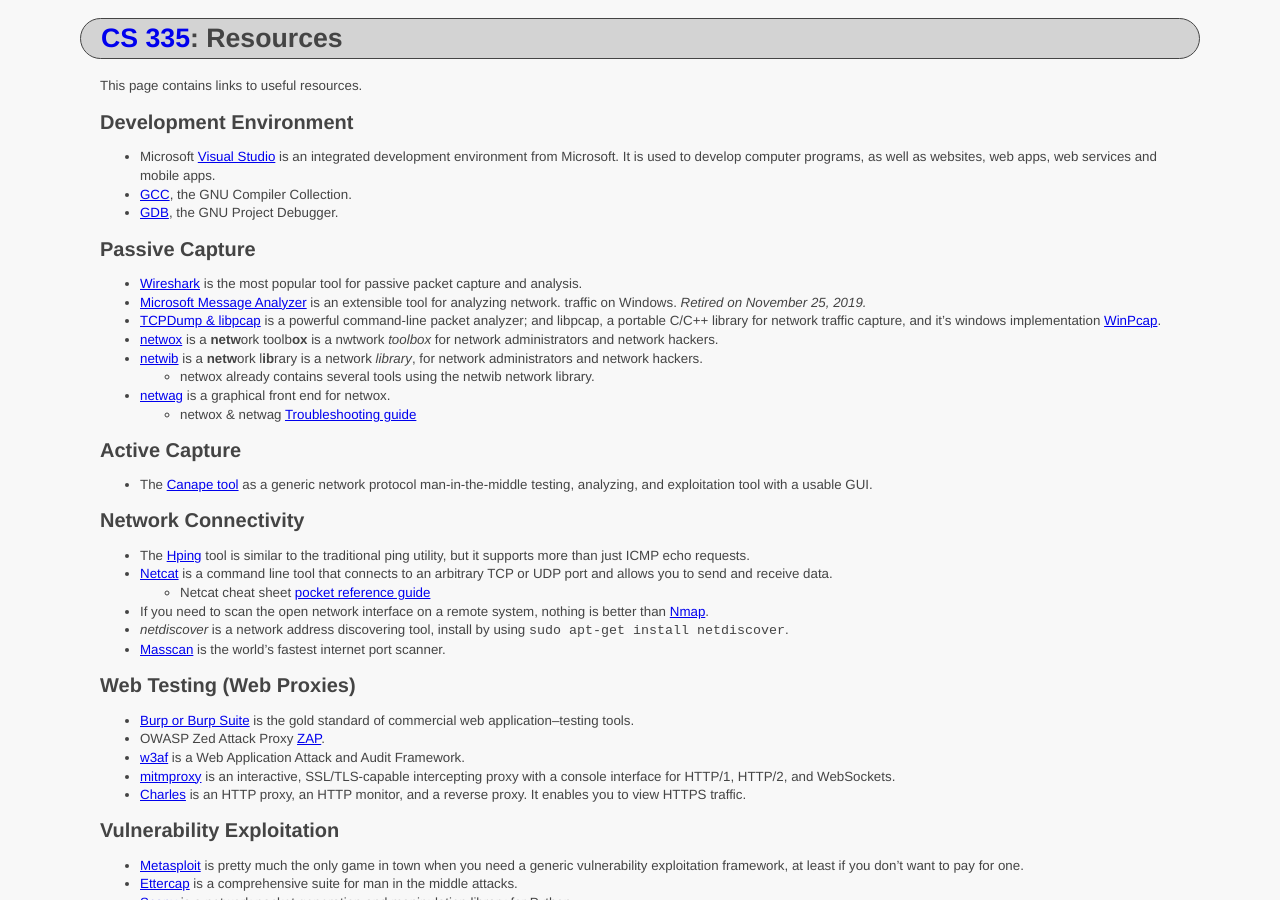
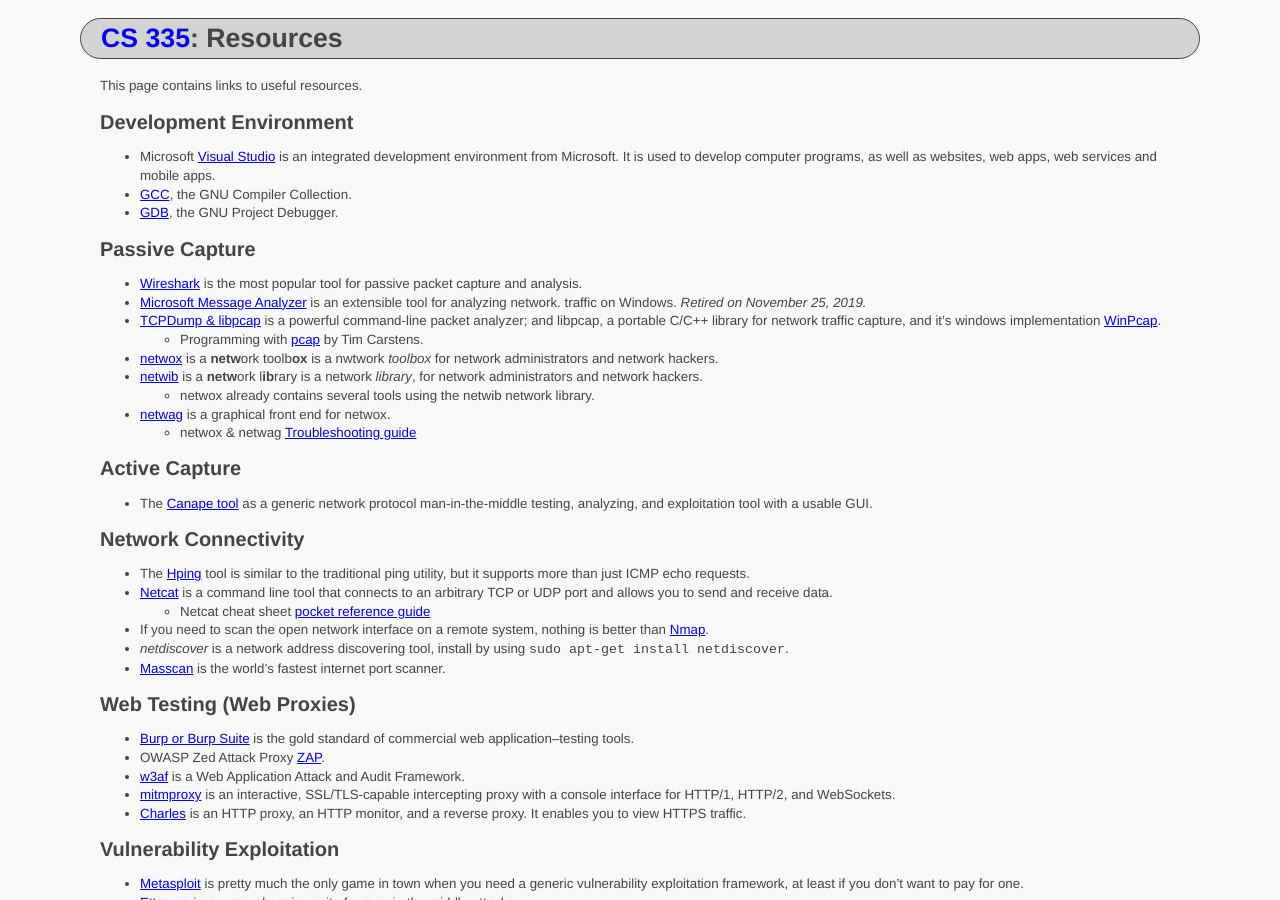
Before and after one commit to ycpcs/cs335-spring2021, a Jekyll site: the page built from resources/index.md, in a window 1280 px wide and 900 px high. Built offline with Jekyll 4.4.1, drawn with Linux system fonts in a browser that asks for light colours.

Commit message:
add pcap link

```diff
--- a/resources/index.md
+++ b/resources/index.md
@@ -18,6 +18,7 @@
 - [Microsoft Message Analyzer](https://docs.microsoft.com/en-us/message-analyzer/microsoft-message-analyzer-operating-guide) is an extensible tool for analyzing network.
 traffic on Windows. *Retired on November 25, 2019.*
 - [TCPDump & libpcap](http://www.tcpdump.org/) is a powerful command-line packet analyzer; and libpcap, a portable C/C++ library for network traffic capture, and it's windows implementation [WinPcap](https://www.winpcap.org/).
+  - Programming with [pcap](http://www.tcpdump.org/pcap.htm) by Tim Carstens.
 - [netwox](http://www.cis.syr.edu/~wedu/Teaching/cis758/netw522/netwox-doc_html/) is a **netw**ork toolb**ox** is a nwtwork _toolbox_ for network administrators and network hackers.
 - [netwib](http://www.cis.syr.edu/~wedu/seed/Labs/Lab_Setup/netw522/) is a <b>netw</b>ork l<b>ib</b>rary is a network _library_, for network administrators and network hackers.
   - netwox already contains several tools using the netwib network library.
```
